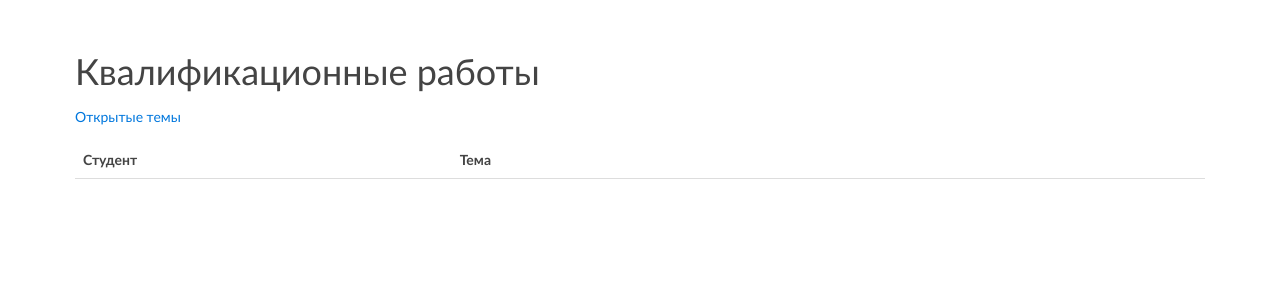
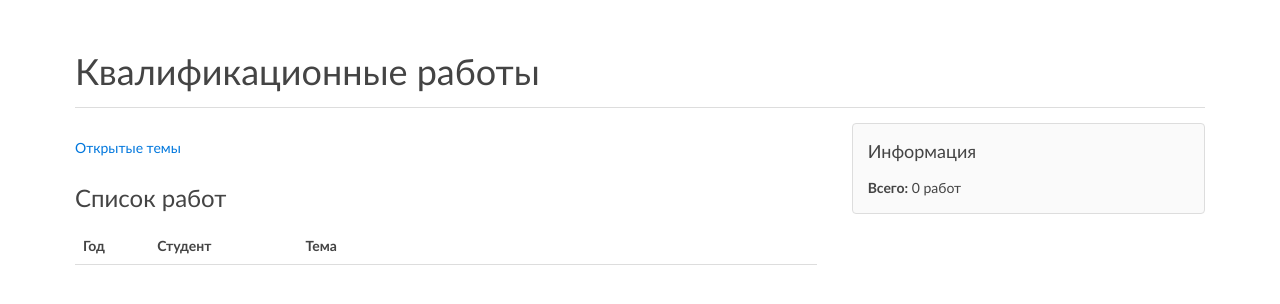
Before and after one commit to fromeflow/worksite, a Django app: template templates/projects/finalproject_list.html in a window 1280 px wide. Shown: the part 57-361 px from the top of the page. Run offline with Django 3.2, Linux system fonts and the light colour scheme; the template is opened without the code that fills it, so the values that code supplies are empty.

Commit message:
Улучшен дизайн списка квалификационных работ

```diff
--- a/projects/views.py
+++ b/projects/views.py
@@ -21,7 +21,7 @@ class OpenProjectList(ListView):
 
 class FinalProjectList(ListView):
     queryset = FinalProject.objects\
-        .select_related('student')\
+        .select_related('student__group__specialty')\
         .all()
 
 class OpenFinalProjectList(ListView):
--- a/templates/projects/finalproject_list.html
+++ b/templates/projects/finalproject_list.html
@@ -3,21 +3,36 @@
 
 {% block title %}Квалификационные работы{% endblock %}
 
-{% block content %}
-<h1>Квалификационные работы</h1>
+{% block content_head %}Квалификационные работы{% endblock %}
 
+{% block content_left %}
 <p><a href="{% url 'projects:open-final-index' %}">Открытые темы</a></p>
 
+<h2>Список работ</h2>
 <table class="uk-table uk-table-hover">
+    <thead>
         <tr>
-        <th class="uk-width-2-6">Студент</th>
-        <th class="uk-width-4-6">Тема</th>
+            <th class="uk-width-1-10">Год</th>
+            <th class="uk-width-2-10">Студент</th>
+            <th class="uk-width-7-10">Тема</th>
         </tr>
+    </thead>
+    <tbody>
         {% for fp in finalproject_list %}
         <tr>
-        <td class="uk-width-2-6">{{ fp.student | link_icon }}</td>
-        <td class="uk-width-4-6">{{ fp | link_icon }}</td>
+            <td class="uk-width-1-10">{{ fp.student.group.graduation_year }}</td>
+            <td class="uk-width-2-10">{{ fp.student | link_icon }}</td>
+            <td class="uk-width-7-10">{{ fp | link_icon }}</td>
         </tr>
         {% endfor %}
+    </tbody>
 </table>
 {% endblock %}
+
+{% block content_right %}
+<div class="uk-panel-box uk-margin">
+    <h2 class="uk-panel-title">Информация</h2>
+    <strong>Всего:</strong>
+    {{ finalproject_list | length }} {{ finalproject_list | length | pluralize_ru:'работа,работы,работ' }}
+</div>
+{% endblock %}
```
Lines whose indentation alone changed are shown as unchanged.
